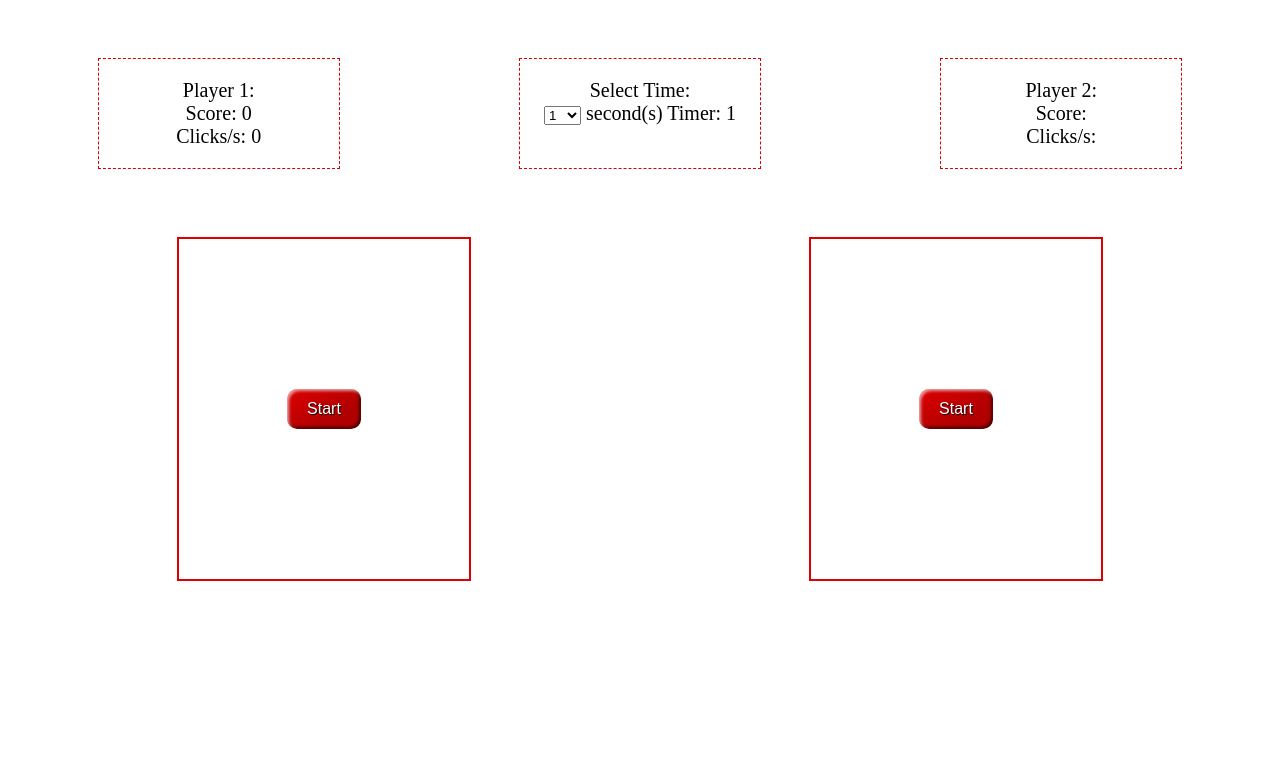
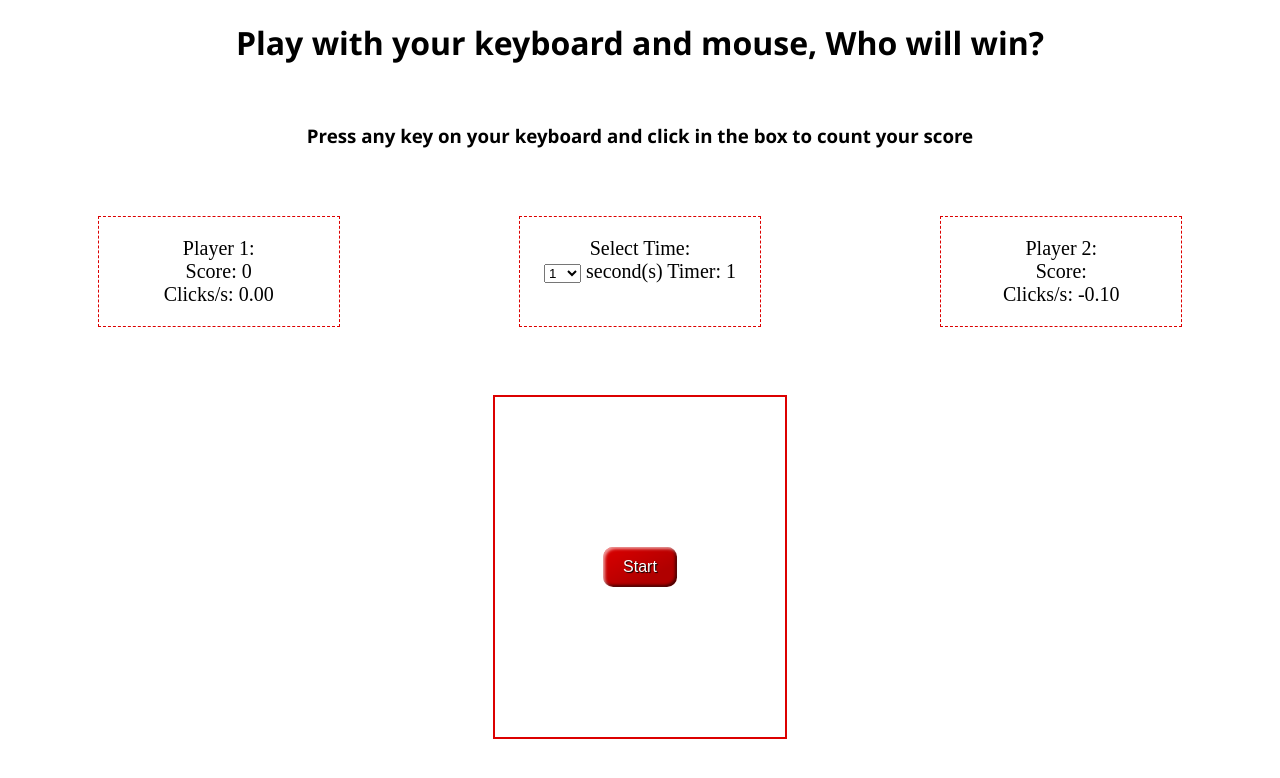
Before and after one commit to wesselvandenijssel/speedGame, a plain HTML site: page webdev-webpack-boilerplate-2021-main/src/index.html in a window 1280 px wide. Both pictures are taken after a click on the button "Start". Drawn offline with Linux system fonts and the light colour scheme.

Commit message:
Click + Keyboard

```diff
--- a/webdev-webpack-boilerplate-2021-main/src/index.html
+++ b/webdev-webpack-boilerplate-2021-main/src/index.html
@@ -10,8 +10,9 @@
 </head>
 
 <body>
-  <div id="container"></div>
-  <div id="test"></div>
+  <div id="container">
+    <h1 class="font">Play with your keyboard and mouse, Who will win?</h1><br>
+    <h3 class="font">Press any key on your keyboard and click in the box to count your score</h3>
     <div id="game">
       <div id="numbers">
         <div class="content">
@@ -25,16 +26,14 @@
         </div>
         <div class="content">
           Player 2: <br>
-        Score: <span id="score"></span><br />
-        Clicks/s: <span id="clicks"></span><br>
+          Score: <span id="score2"></span><br />
+          Clicks/s: <span id="clicks2"></span><br>
         </div>
       </div><br>
       <div id="area">
         <div id="clickarea">
           <button id="start">Start</button>
         </div>
-      <div id="clickarea2">
-        <button id="start2">Start</button>
       </div>
     </div>
   </div>
--- a/webdev-webpack-boilerplate-2021-main/src/index.js
+++ b/webdev-webpack-boilerplate-2021-main/src/index.js
@@ -1,13 +1,15 @@
 var score; // to store the current score
+var score2; // to store the current score
 var duration = 1000; // 10 seconds
 var startTime; // start time
 var ended = true; // boolean indicating if game is ended
 // we get DOM References for some HTML elements
 var timerTxt = document.getElementById("timer");
 var scoreTxt = document.getElementById("score");
+var scoreTxt2 = document.getElementById("score2");
 var clicksTxt = document.getElementById("clicks");
+var clicksTxt2 = document.getElementById("clicks2");
 var startBtn = document.getElementById("start");
-var startBtn2 = document.getElementById("start2");
 var clickArea = document.getElementById("clickarea");
 let time = "";
 
@@ -32,8 +34,8 @@ function startGame() {
   console.log(value); // en
   var duration = value; // 10 seconds
   hide(startBtn);
-  hide(startBtn2);
   score = -1;
+  score2 = -1;
   ended = false;
   // we get start time
   startTime = new Date().getTime();
@@ -49,6 +51,7 @@ function startGame() {
     if ((new Date().getTime() - startTime) < (duration * 1000)) {
       timerTxt.textContent = ((new Date().getTime() - startTime)/ 1000).toFixed(3);
       clicksTxt.textContent = (score / total).toFixed(2);
+      clicksTxt2.textContent = (score2 / total).toFixed(2);
     } else {
       // otherwise, game is ended, we clear interval and we set game as ended
       ended = true;
@@ -68,32 +71,50 @@ function endGame() {
   // we write final stats
   timerTxt.textContent = duration;
   var clicsBySeconds = ((score / duration));
-  var clicsBySeconds
-   clicksTxt.textContent = Math.round(clicsBySeconds);
+  var clicsBySeconds2 = ((score2 / duration));
+  // var clicsBySeconds
+  // clicksTxt.textContent = Math.round(clicsBySeconds);
   // we show start button to play an other game
   show(startBtn);
-  show(startBtn2);
+  let winner;
+  let winplayer;
+  winner = score - score2;
+  console.log("winnaar is:" + winner)
+  if(winner == 0){
+    winplayer = "DRAW!";
+  }
+  else if(winner <= -1){
+    winplayer = "Player 2";
+    winner = -winner
+  }
+  else if(winner >= 1){
+    winplayer = "Player 1";
+  }
 
   // we display result to the user in delayed mode
   //to update DOM elements just before the alert
   setTimeout(function () {
     alert(
-      "You made " +
-        score +
-        " clicks in " +
+        "Player 1 made " + score +
+        " click(s) in " +
         duration +
         " seconds. It is " +
-        clicsBySeconds +
-        " clicks by seconds. Try again!"
+        Math.round(clicsBySeconds) +
+        " clicks by seconds," + "\n" +
+        "Player 2 made " + score2 +
+        " keyup(s) in " +
+        duration +
+        " seconds. It is " +
+        Math.round(clicsBySeconds2) +
+        " keys by seconds." + "\n" +
+        winplayer + " Won!" + "\n" +
+        "They won by " + winner + " points"
     );
   }, 10);
 }
 
 // we set a click event listener on the start button
 startBtn.addEventListener("click", function (e) {
-  startGame();
-});
-startBtn2.addEventListener("click", function (e) {
   startGame();
 });
 
@@ -106,3 +127,9 @@ clickArea.addEventListener("click", function (e) {
     scoreTxt.textContent = score;
   }
 });
+window.addEventListener("keyup", function(e){
+  if (!ended) {
+    score2++;
+    scoreTxt2.textContent2 = score2;
+  }
+});
--- a/webdev-webpack-boilerplate-2021-main/src/style.css
+++ b/webdev-webpack-boilerplate-2021-main/src/style.css
@@ -1,4 +1,7 @@
-
+.font{
+    font-family:'Segoe UI', Tahoma, Geneva, Verdana, sans-serif;
+    text-align: center;
+}
 #numbers{
     display: flex;
 }
```
Lines whose indentation alone changed are shown as unchanged.
